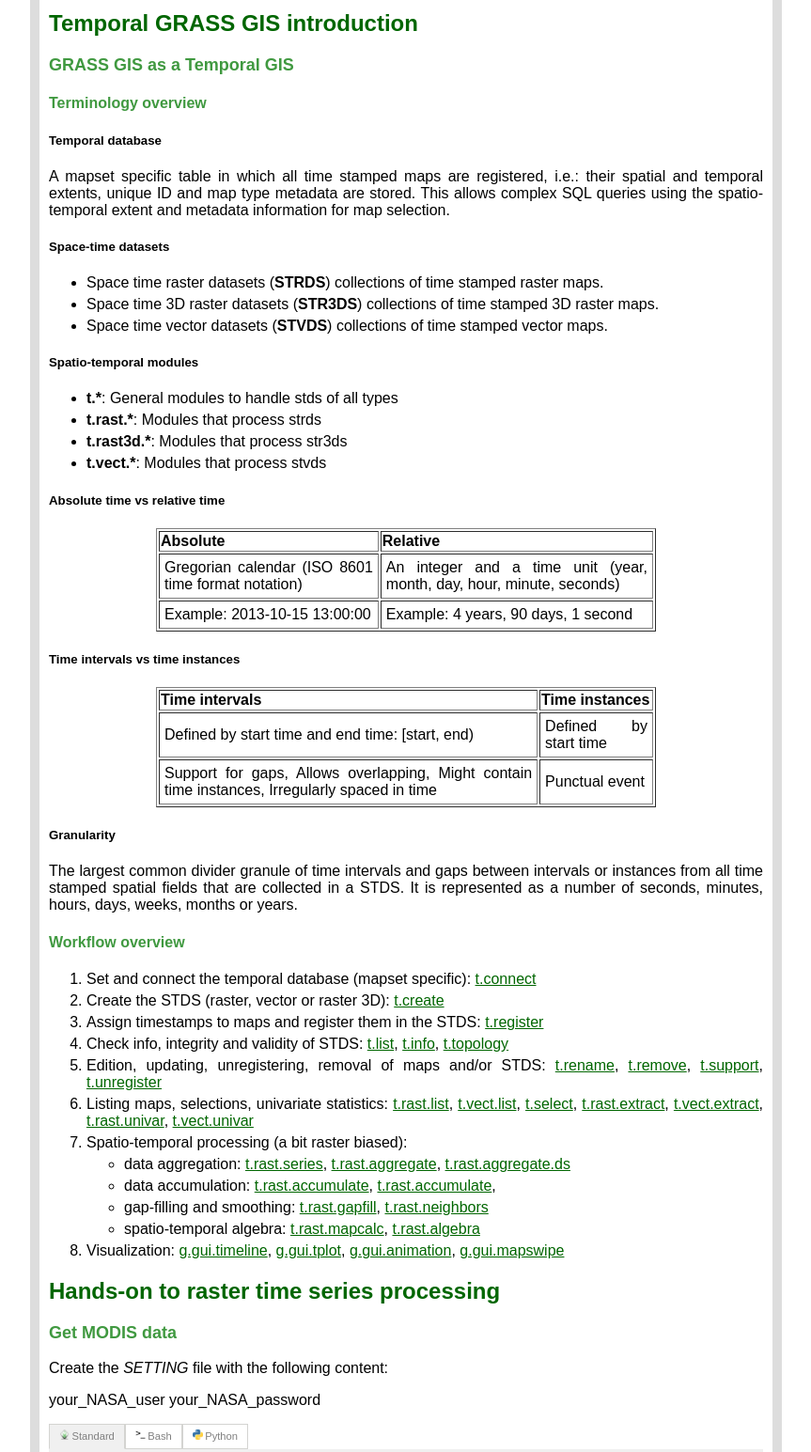
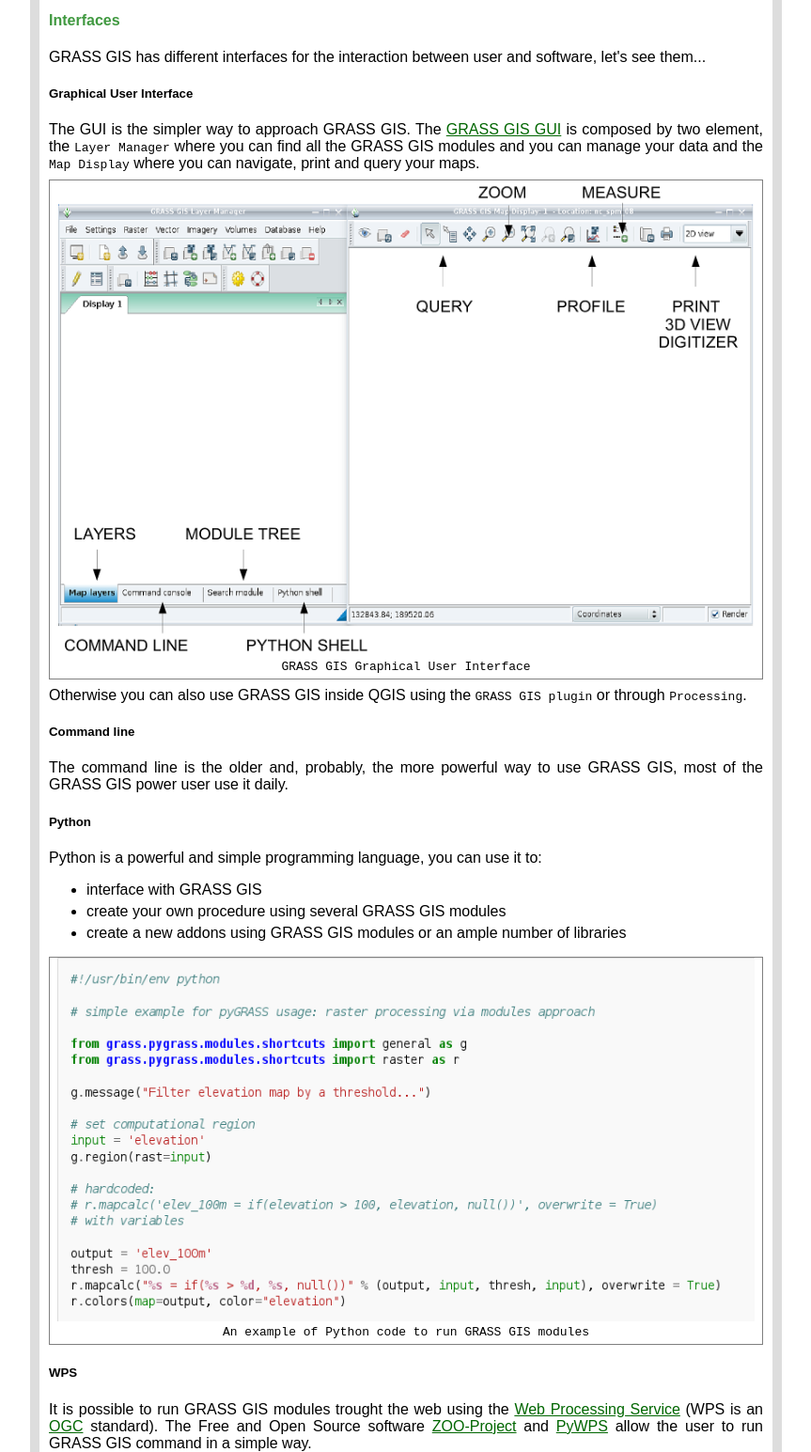
Before and after one commit to veroandreo/tgrass_workshop_foss4g_eu, a plain HTML site: page index.html in a window 1280 px wide. Shown: the part 2580-4125 px from the top of the page at 94% size, without its empty margins (208-1071 px from the left). Drawn offline with Linux system fonts and the light colour scheme.

Commit message:
added GRASS GIS interfaces

```diff
--- a/index.html
+++ b/index.html
@@ -109,11 +109,37 @@
         <img style="width: 600px;" src="figures/region.png" alt="Show computational region" title="Show computational region"><br/>
         The red box show the computational region
     </div>
-    <em>MASK</em>: if the mask is set raster modules will operate only on data falling inside the masked area, and treat any data falling outside of the mask as if its value were NULL. To set the mask you can use <a href="https://grass.osgeo.org/grass72/manuals/r.mask.html">r.mask</a> or creating a raster called <code>MASK</code><br/>
+    <em>MASK</em>: if the mask is set raster modules will operate only on data falling inside the masked area, and treat any data falling outside of the mask as if its value were NULL. To set the mask you can use <a href="https://grass.osgeo.org/grass72/manuals/r.mask.html" targer="_blank">r.mask</a> or creating a raster called <code>MASK</code><br/>
     <div class="imagebox">
         <img style="width: 600px;" src="figures/mask.png" alt="Show MASK effect" title="Show MASK effect"><br />
         Setting the MASK only the data inside the masked area are used
     </div>
+
+    <h4>Interfaces</h4>
+    GRASS GIS has different interfaces for the interaction between user and software, let's see them...
+    <h5>Graphical User Interface</h5>
+    The GUI is the simpler way to approach GRASS GIS. The <a href="https://grass.osgeo.org/grass72/manuals/wxGUI.html" targer="_blank">GRASS GIS GUI</a> is composed by two element, the <code>Layer Manager</code> where you can find all the GRASS GIS modules and you can manage your data and the <code>Map Display</code> where you can navigate, print and query your maps.
+    <div class="imagebox">
+        <img style="width: 98%;" src="figures/grass_gis_gui.png" alt="GRASS GIS GUI" title="GRASS GIS GUI"><br />
+        GRASS GIS Graphical User Interface
+    </div>
+    Otherwise you can also use GRASS GIS inside QGIS using the <code>GRASS GIS plugin</code> or through <code>Processing</code>.
+    <h5>Command line</h5>
+    The command line is the older and, probably, the more powerful way to use GRASS GIS, most of the GRASS GIS power user use it daily.
+
+    <h5>Python</h5>
+    Python is a powerful and simple programming language, you can use it to:
+    <ul>
+        <li>interface with GRASS GIS</li>
+        <li>create your own procedure using several GRASS GIS modules</li>
+        <li>create a new addons using GRASS GIS modules or an ample number of libraries</li>
+    </ul>
+    <div class="imagebox">
+        <img style="width: 98%;" src="figures/python.png" alt="GRASS GIS Python interface" title="GRASS GIS Python interface"><br />
+        An example of Python code to run GRASS GIS modules
+    </div>
+    <h5>WPS</h5>
+    It is possible to run GRASS GIS modules trought the web using the <a href="https://en.wikipedia.org/wiki/Web_Processing_Service" targer="_blank">Web Processing Service</a> (WPS is an <a href="https://en.wikipedia.org/wiki/Open_Geospatial_Consortium" targer="_blank">OGC</a> standard). The Free and Open Source software <a href="http://zoo-project.org/" targer="_blank">ZOO-Project</a> and <a href="http://pywps.org/" targer="_blank">PyWPS</a> allow the user to run GRASS GIS command in a simple way.
 
     <h2><a name="temporalintro">Temporal GRASS GIS introduction</a></h2>
     <p>
```
Also changed, not shown: figures/grass_gis_gui.png (added), figures/python.png (added).
